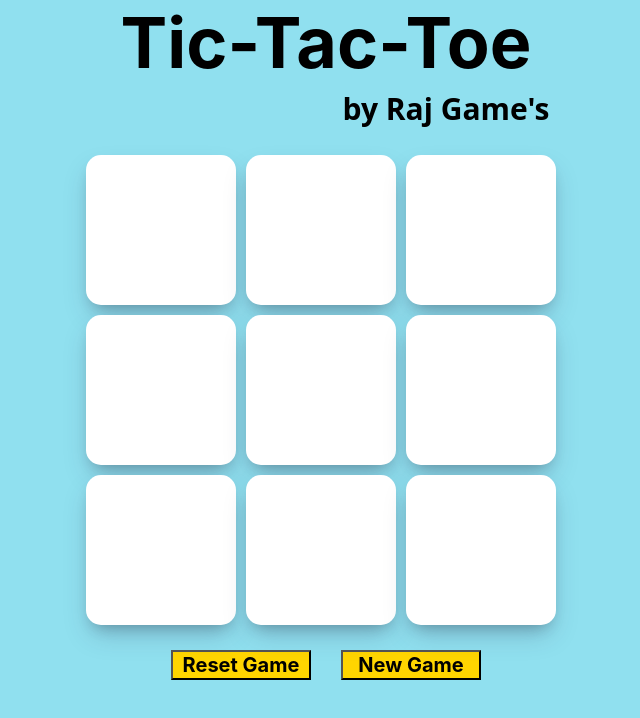
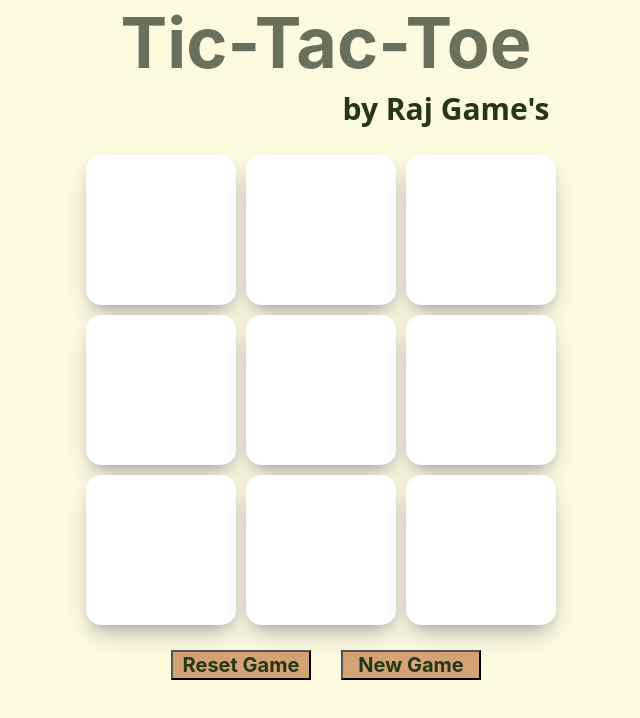
Before and after one commit to harshraj2121/Tic-Tac-Toe-Game, a plain HTML site: page index.html in a window 1280 px wide. Shown: the whole page, without its empty margins (314-954 px from the left). Drawn offline with Linux system fonts and the light colour scheme; a web font is replaced by a local one.

Commit message:
final commit

```diff
--- a/index.html
+++ b/index.html
@@ -30,7 +30,7 @@
         <button class="box" ></button>
     </main>
 
-    <P id="winner-message">Winner is X</P>
+    <P id="winner-message">Winner X</P>
     <P id="draw-message">Draw !!</P>
 
 
--- a/style.css
+++ b/style.css
@@ -5,13 +5,15 @@
     box-sizing: border-box;
 }
 body{
-    background-color: #90E0EF;
+    background-color: #fefae0;
     text-align: center;
     overflow-x: hidden;
+    height: 100vh;
 }
 #t-heading{
     font-size: 70px;
     text-align: center;
+    color: #6b705c;
 }
 #t-sub-heading{
     font-family: "jacquard 12" , system-ui;
@@ -20,6 +22,7 @@ body{
     position:relative;
     bottom: 33px;
     left: 120px;
+    color: #283618;
 }
 #game-main-box{
     position: relative;
@@ -36,7 +39,7 @@ body{
     width: 150px;
     border: none;
     background-color: #fff;
-    color: #ff6700;
+    color: #2b2d42;
     border-radius: 15px;
     box-shadow: rgba(50, 50, 93, 0.25) 0px 13px 27px -5px, rgba(0, 0, 0, 0.3) 0px 8px 16px -8px;
     font-size: 70px;
@@ -47,12 +50,14 @@ body{
     height: 30px;
     width: 140px;
     font-size: 20px;
-    background-color: #ffd500;
+    background-color: #d4a373;
     font-weight:700;
+    color: #283618;
 }
 #winner-message{
     font-size: 100px;
-    color:cornflowerblue;
+    color: #2b2d42;
+    font-weight: 600;
     background-color: white;
     border-radius: 30px;
     border: 3px solid #ffd166;
@@ -67,7 +72,8 @@ body{
 }
 #draw-message{
     font-size: 100px;
-    color:cornflowerblue;
+    color:#2b2d42;
+    font-weight: 600;
     background-color: white;
     border-radius: 30px;
     border: 3px solid #ffd166;
@@ -90,8 +96,9 @@ body{
     height: 30px;
     width: 140px;
     font-size: 20px;
-    background-color: #ffd500;
+    background-color: #d4a373;
     font-weight:700;
+    color: #283618;
 }
 .button-js{
     position: relative;
```
